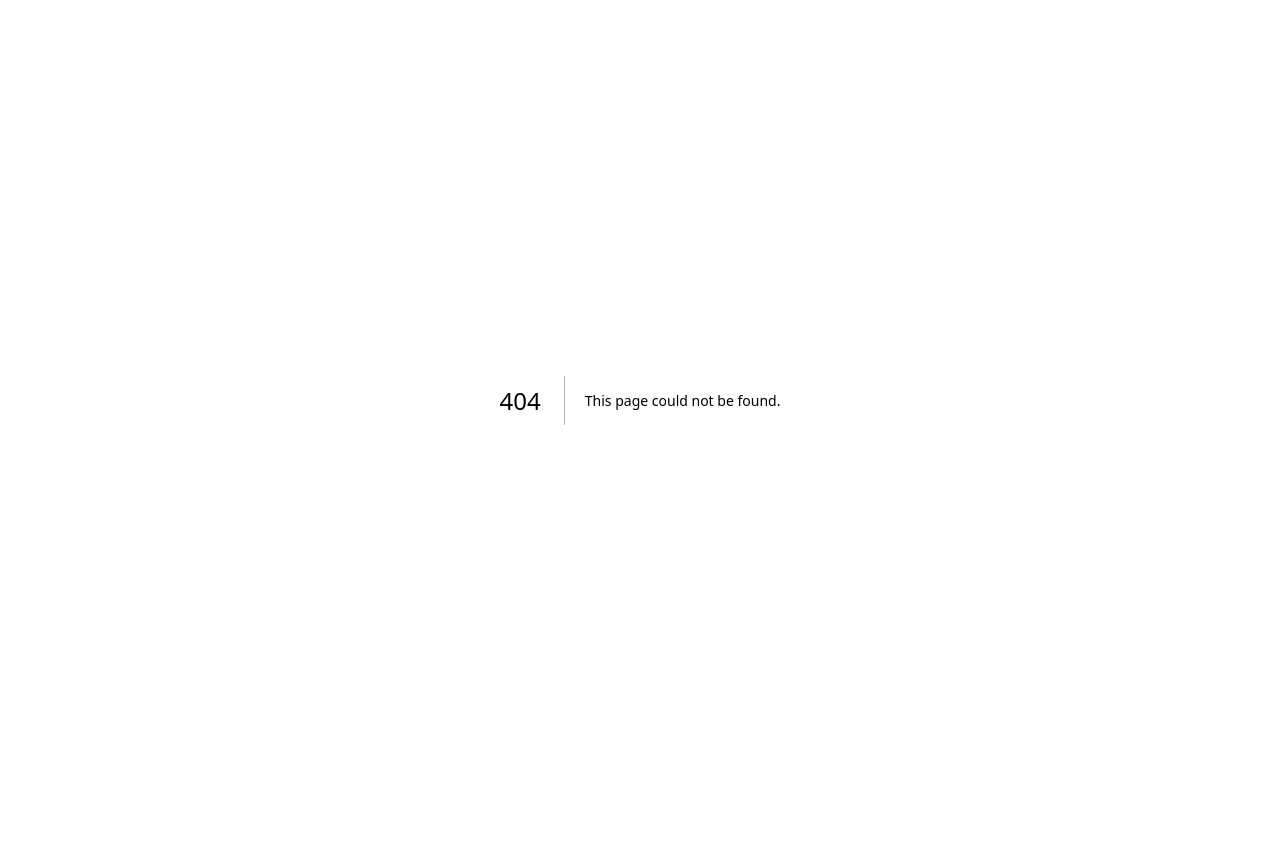
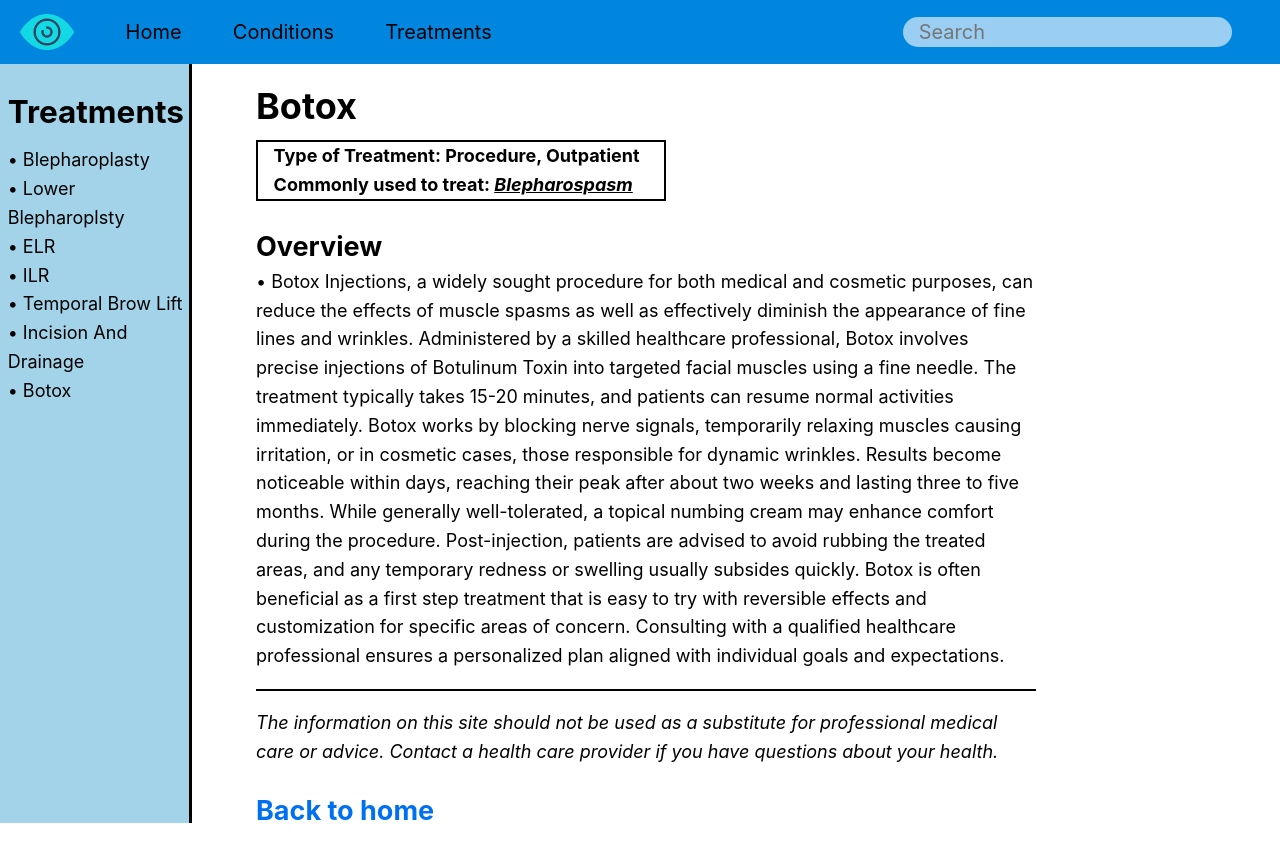
Before and after one commit to MarineNewt/Oculofacial-edu, a Next.js app: page /treatments/botox in a window 1280 px wide. Before the commit this address had no page. Before the commit the page ends 800 px from the top, so only its background shows below. Built offline with nearby package versions, Linux system fonts and the light colour scheme.

Commit message:
Add Treatment

```diff
--- a/components/searchbar.js
+++ b/components/searchbar.js
@@ -21,6 +21,7 @@
   { name: "ILR", link: "/treatments/ILR" },
   { name: "temporal brow lift", link: "/treatments/temporal%20brow%20lift" },
   { name: "incision and drainage", link: "/treatments/incision%20and%20drainage" },
+  { name: "botox", link: "/treatments/botox" },
 ];
 const handleChange = (e) => {
   e.preventDefault();
--- a/components/sidebar.js
+++ b/components/sidebar.js
@@ -5,7 +5,7 @@
 export default function Sidebar({ current, children }) {
   /* Add updated items to both searchbarjs and sidebarjs  */
   let conditionlist = ["dermatochalasis", "ptosis", "browptosis", "chalazion", "lesion", "blepharospasm", "steatoblepharon"];
-  let treatmentlist = ["blepharoplasty", "lower blepharoplsty", "ELR", "ILR", "temporal brow lift", "incision and drainage"];
+  let treatmentlist = ["blepharoplasty", "lower blepharoplsty", "ELR", "ILR", "temporal brow lift", "incision and drainage", "botox"];
   let targetlist = []
   if(current === "Conditions"){targetlist = conditionlist;}else{targetlist = treatmentlist;}
     return <div className={styles.bar}>
--- a/pages/conditions/blepharospasm.js
+++ b/pages/conditions/blepharospasm.js
@@ -27,7 +27,7 @@
         <h2 id="Causes" className={styles.secHeading}>Causes and Risk Factors</h2>
         <p className={styles.infoParagraph}>• The exact cause of blepharospasm is not fully understood, but it is believed to involve a combination of genetic, environmental, and neurological factors. The first factor noted is there may be a genetic predisposition to the condition, as it can run in families. Blepharospasm is thought to involve dysfunction in the basal ganglia, a region of the brain responsible for controlling muscle movements. Despite the exact internal causes being unknown, stress, fatigue, and exposure to bright lights or wind may exacerbate the symptoms.</p>
         <h2 id="Treatments" className={styles.secHeading}>Treatment options</h2>
-        <p className={styles.infoParagraph}>• While there is no cure for blepharospasm, several treatment options are available to manage the condition and improve quality of life. As a first step to managing symptoms you should work towards reducing triggers such as stress and bright lights, using artificial tears for dry eyes and wearing tinted glasses to reduce light sensitivity. When symptoms become unmanageable at home, the most common treatment, botulinum toxin, (Botox) injections into the affected muscles can effectively reduce muscle contractions and alleviate symptoms. These injections typically provide relief for around 3 months before the effects begin to fade and repeat treatment is needed. Oral medications, such as anticholinergic drugs, may also be prescribed to help control muscle spasms and reduce symptoms. In severe cases that do not respond to other treatments, surgical procedures like myectomy (removal of some eyelid muscles) may be considered.<br></br><br></br> Blepharospasm is a chronic condition that can significantly impact an individual's life. It's essential to work closely with a neurologist or ophthalmologist to determine the most appropriate treatment plan, which may involve a combination of therapies to effectively manage the condition and improve your overall well-being.</p>
+        <p className={styles.infoParagraph}>• While there is no cure for blepharospasm, several treatment options are available to manage the condition and improve quality of life. As a first step to managing symptoms you should work towards reducing triggers such as stress and bright lights, using artificial tears for dry eyes and wearing tinted glasses to reduce light sensitivity. When symptoms become unmanageable at home, the most common treatment, botulinum toxin, (<Link href="/treatments/botox">Botox</Link>) injections into the affected muscles can effectively reduce muscle contractions and alleviate symptoms. These injections typically provide relief for around 3 months before the effects begin to fade and repeat treatment is needed. Oral medications, such as anticholinergic drugs, may also be prescribed to help control muscle spasms and reduce symptoms. In severe cases that do not respond to other treatments, surgical procedures like myectomy (removal of some eyelid muscles) may be considered.<br></br><br></br> Blepharospasm is a chronic condition that can significantly impact an individual's life. It's essential to work closely with a neurologist or ophthalmologist to determine the most appropriate treatment plan, which may involve a combination of therapies to effectively manage the condition and improve your overall well-being.</p>
         <h2 id="Research" className={styles.secHeading}>Latest Research</h2>
         <p className={styles.infoParagraph}>• The latest research regarding blepharospasms can be found at:<br></br><a className={styles.LearnInfoqtip} href="https://pubmed.ncbi.nlm.nih.gov/?term=blepharospasm" target="_blank" rel="noopener noreferrer">https://pubmed.ncbi.nlm.nih.gov/?term=blepharospasm</a></p>
       </div>
--- a/pages/conditions/learn.js
+++ b/pages/conditions/learn.js
@@ -14,7 +14,11 @@
         <h1 className={styles.title}>Identifying common oculofacial conditions.</h1>
         <p className={styles.LearnInfoP}>Welcome to our informational oculoplastics resource, dedicated to shedding light on some of the most common oculofacial conditions and their signs. Being our window into the world and our initial presentation to those around us the oculofacial region is undeniably important. However, with age, genetics, and injury it is not uncommon for oculofacial conditions to arise causing serious impact to our every day routine.  From eyelid malpositions and tear duct disorders to orbital tumors and facial trauma, understanding these conditions is essential not only for preserving vision and ocular comfort but also for nurturing self-confidence and emotional well-being. By comprehending the intricate anatomy and function of this delicate region, we can better diagnose and treat various oculofacial conditions that might impact an individual's quality of life. Use the following materials to better familiarize yourself with oculofacial conditions empowering you with knowledge to make informed decisions about your eye health and appearance.</p>
         <h2 className={styles.secHeading}>Most common conditions</h2>
-        <h3>Ptosis</h3><h3>Dermatochalasis</h3><h3>Chalazion</h3>
+        <div className={styles.flexrow}>
+        <Link href="/conditions/ptosis" className={styles.none}><h3>Ptosis</h3></Link>
+        <Link href="/conditions/dermatochalasis" className={styles.none}><h3>Dermatochalasis</h3></Link>
+        <Link href="/conditions/chalazion" className={styles.none}><h3>Chalazion</h3></Link>
+        </div>
       </div>
       <h2>
         <Link href="/">Back to home</Link>
--- /dev/null
+++ b/pages/treatments/botox.js
@@ -0,0 +1,28 @@
+import Head from 'next/head';
+import Link from 'next/link';
+import Layout from '../../components/layout';
+import styles from '../../styles/InfoPage.module.css';
+
+export default function FirstPost() {
+  return (
+    <Layout name="Blepharoplasty" current="Treatments">
+      <Head>
+        <title>Botox Info</title>
+        <link rel="icon" href="/favicon.ico" />
+      </Head>
+      <div className={styles.primaryContent}>
+        <h1 className={styles.title}>Botox</h1>
+        <div className={styles.qinfoContainer}>
+          <h4 className={styles.treatmentqinfo}>Type of Treatment: Procedure, Outpatient</h4>
+          <h4 className={styles.treatmentqinfo}>Commonly used to treat: <Link className={styles.inlineLink} href="/conditions/blepharospasm">Blepharospasm</Link></h4>
+        </div>
+        <h2 className={styles.secHeading}>Overview</h2>
+        <p className={styles.infoParagraph}>• Botox Injections, a widely sought procedure for both medical and cosmetic purposes, can reduce the effects of muscle spasms as well as effectively diminish the appearance of fine lines and wrinkles. Administered by a skilled healthcare professional, Botox involves precise injections of Botulinum Toxin into targeted facial muscles using a fine needle. The treatment typically takes 15-20 minutes, and patients can resume normal activities immediately. Botox works by blocking nerve signals, temporarily relaxing muscles causing irritation, or in cosmetic cases, those responsible for dynamic wrinkles. Results become noticeable within days, reaching their peak after about two weeks and lasting three to five months. While generally well-tolerated, a topical numbing cream may enhance comfort during the procedure. Post-injection, patients are advised to avoid rubbing the treated areas, and any temporary redness or swelling usually subsides quickly. Botox is often beneficial as a first step treatment that is easy to try with reversible effects and customization for specific areas of concern. Consulting with a qualified healthcare professional ensures a personalized plan aligned with individual goals and expectations.</p>
+      </div>
+      <p className={styles.adviceInfo}>The information on this site should not be used as a substitute for professional medical care or advice. Contact a health care provider if you have questions about your health.</p>
+      <h2>
+        <Link href="/">Back to home</Link>
+      </h2>
+    </Layout>
+  );
+}
--- a/pages/treatments/incision%20and%20drainage.js
+++ b/pages/treatments/incision%20and%20drainage.js
@@ -13,7 +13,7 @@
       <div className={styles.primaryContent}>
         <h1 className={styles.title}>Incision and Drainage</h1>
         <div className={styles.qinfoContainer}>
-          <h4 className={styles.treatmentqinfo}>Type of Treatment: Surgical, Outpatient</h4>
+          <h4 className={styles.treatmentqinfo}>Type of Treatment: Procedure, Outpatient</h4>
           <h4 className={styles.treatmentqinfo}>Commonly used to treat: <Link className={styles.inlineLink} href="/conditions/chalazion">Chalazion</Link></h4>
         </div>
         <h2 className={styles.secHeading}>Overview</h2>
--- a/styles/InfoPage.module.css
+++ b/styles/InfoPage.module.css
@@ -25,6 +25,12 @@
 
 .adviceInfo{
   font-style: italic;
+}
+
+.flexrow{
+  display: flex;
+  flex-direction: row;
+  justify-content: space-around;
 }
 
 /* Treatment pages */
@@ -57,6 +63,7 @@
 
 .none {
   all: unset;
+  cursor: pointer;
 }
 
 /* Mobile */
```
